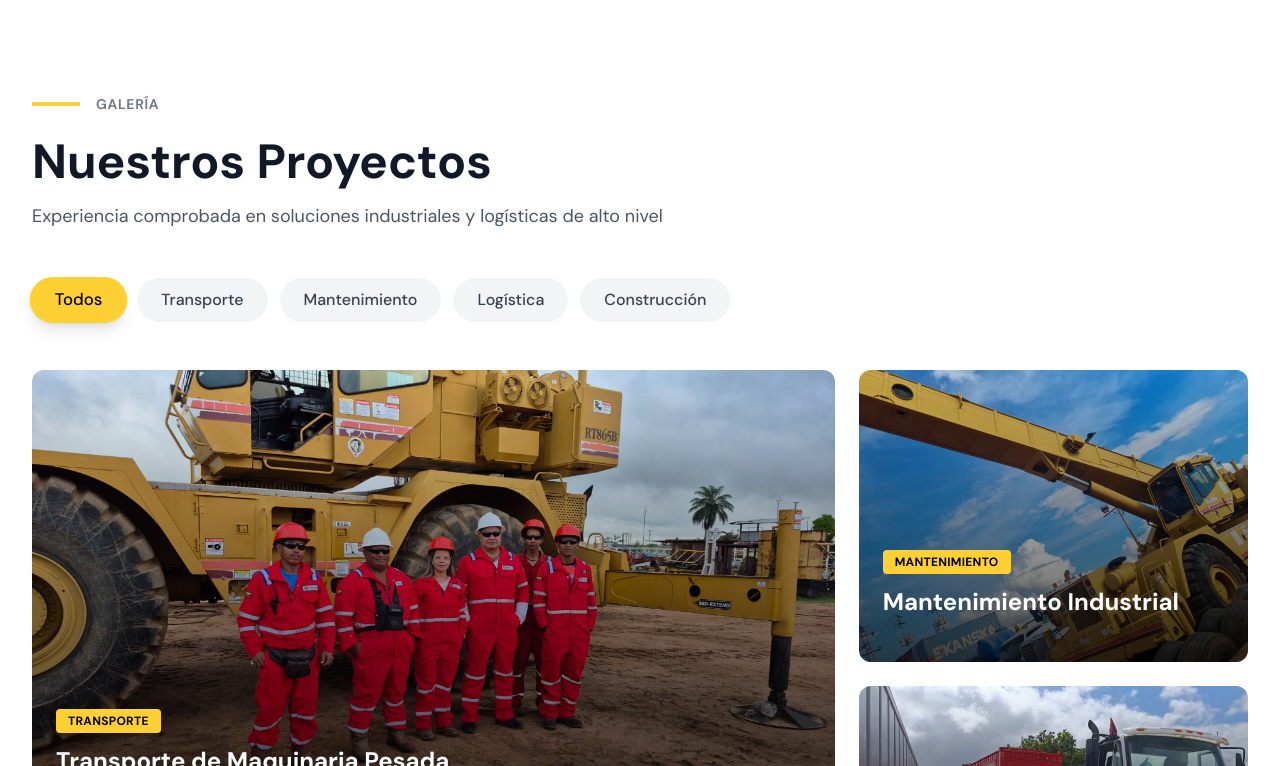
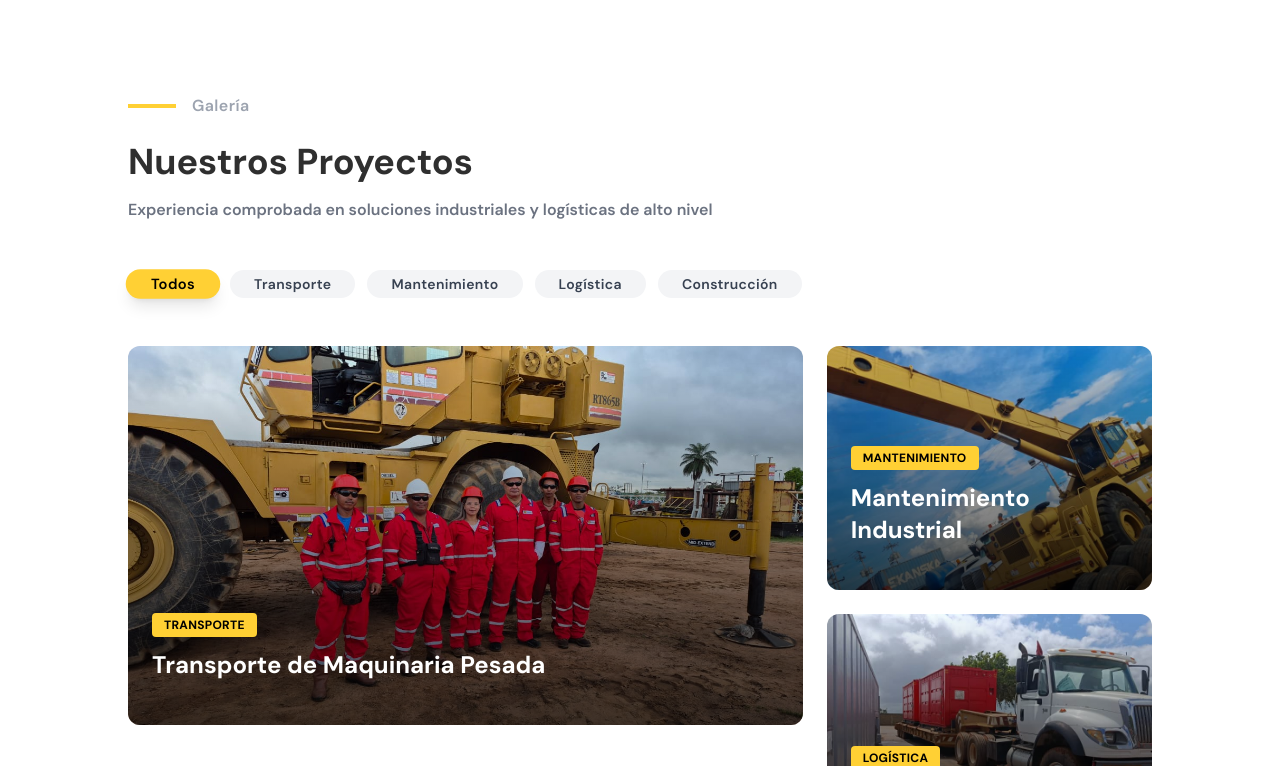
Before and after one commit to luis-alvarezf10/serlimca-page, a React (Vite) app: page / in a window 1280 px wide. Shown: the part 3074-3840 px from the top of the page. Built offline with nearby package versions, Linux system fonts and the light colour scheme.

Commit message:
gallery section: acomodado diseno de badges

```diff
--- a/src/pages/home/components/GallerySection.jsx
+++ b/src/pages/home/components/GallerySection.jsx
@@ -57,21 +57,21 @@ const GallerySection = () => {
       ref={sectionRef}
       className="py-24 relative overflow-hidden bg-white"
     >
-      <div className="container mx-auto px-8 relative max-w-7xl">
+      <div className="container mx-auto px-6 md:px-16 lg:px-24 xl:px-32 relative max-w-7xl">
         {/* Header */}
         <div className={`mb-12 transform transition-all duration-1000 ${
           isVisible ? 'translate-y-0 opacity-100' : 'translate-y-10 opacity-0'
         }`}>
           <div className="flex items-center gap-4 mb-6">
             <div className="w-12 h-1 bg-primary" />
-            <span className="text-sm font-semibold tracking-wider text-gray-500 uppercase">Galería</span>
+            <span className="font-semibold tracking-wide text-gray-400">Galería</span>
           </div>
           <div className="flex flex-col md:flex-row md:items-end md:justify-between gap-6">
             <div>
-              <h2 className="text-4xl md:text-5xl font-bold text-gray-900 mb-4">
+              <h2 className="text-2xl xl:text-4xl 2xl:text-5xl font-bold mb-4">
                 Nuestros Proyectos
               </h2>
-              <p className="text-lg text-gray-600 max-w-2xl">
+              <p className=" text-gray-500 font-semibold text-justify md:text-left">
                 Experiencia comprobada en soluciones industriales y logísticas de alto nivel
               </p>
             </div>
@@ -87,7 +87,7 @@ const GallerySection = () => {
             <button
               key={category}
               onClick={() => setActiveCategory(category)}
-              className={`px-6 py-2.5 rounded-full font-medium transition-all duration-300 ${
+              className={`px-6 py-1 rounded-full font-semibold tracking-wide transition-all duration-300 text-sm ${
                 activeCategory === category
                   ? 'bg-primary text-black shadow-lg scale-105'
                   : 'bg-gray-100 text-gray-700 hover:bg-gray-200'
```
